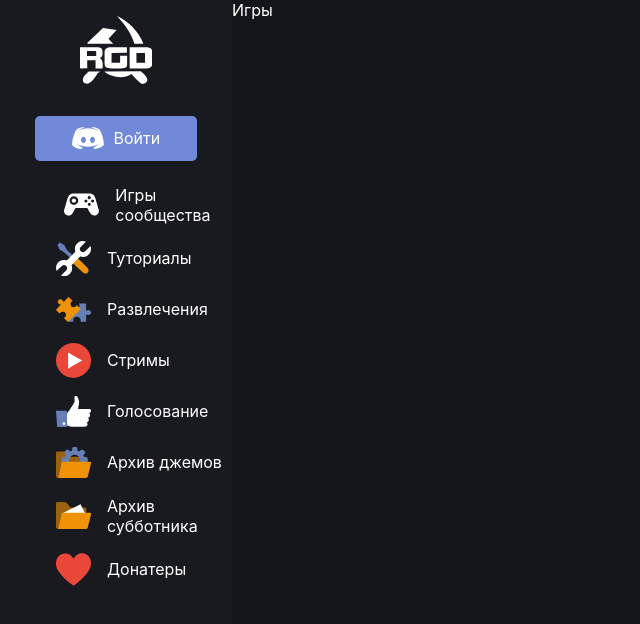
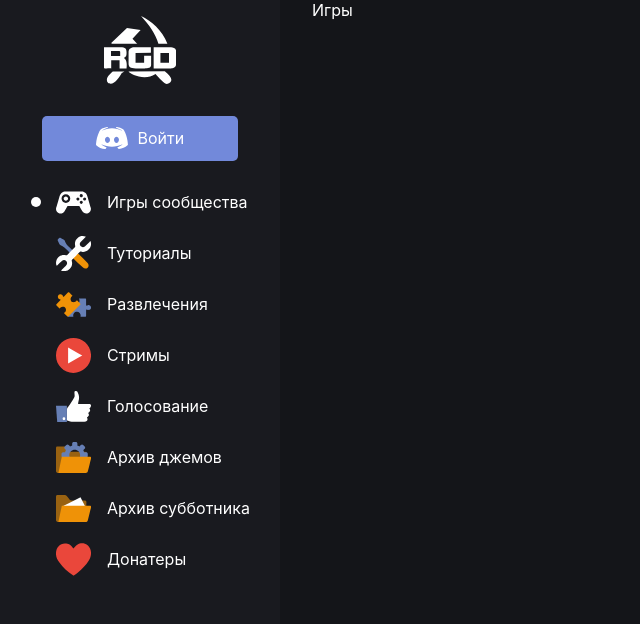
Before and after one commit to Terisback/rgd-web, a Next.js app: page / in a window 1280 px wide. Shown: the top 624 px of the page, without its empty margins (0-640 px from the left). Built offline with nearby package versions, Linux system fonts and the light colour scheme.

Commit message:
Исправил отображение точечки активной страницы в боковом меню

```diff
--- a/Components/Sidebar/components/Menu/style.module.css
+++ b/Components/Sidebar/components/Menu/style.module.css
@@ -21,15 +21,19 @@
   align-items: center;
 }
 
-.ActivePage:before {
+.ActivePage > div {
+  margin-left: calc(3em - 10px);
+}
+.ActivePage > div:before {
   content: "";
   position: relative;
-  left: -1em;
+  left: -10px;
   transform: translate(-50%, 0%);
   height: 10px;
   width: 10px;
   background-color: #fff;
   border-radius: 50%;
+  flex: none;
 }
 
 .Button > div > img {
--- a/styles/globals.css
+++ b/styles/globals.css
@@ -43,10 +43,14 @@ main {
 
 .Content {
   width: 100%;
+  padding: 0em 2em;
 }
 
 .Sidebar {
-  min-width: 18.125%;
+  width: 280px;
+  max-width: 25%;
+  flex-basis: 280px;
+  flex-shrink: 0;
   background-color: var(--sidebar);
 }
 
```
